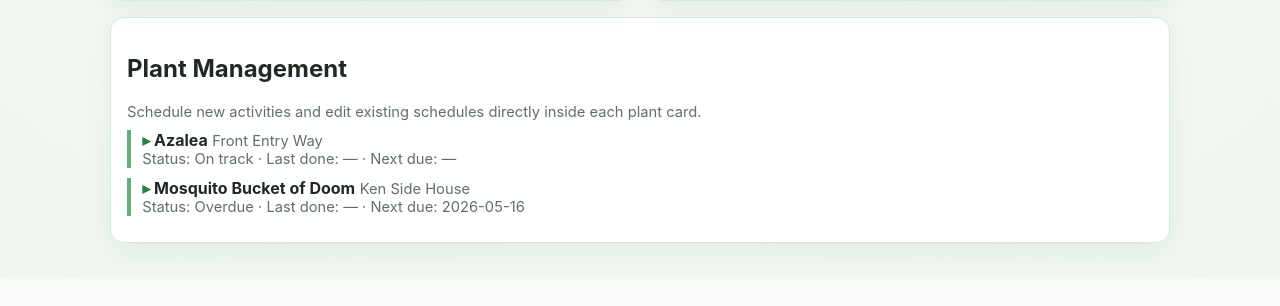
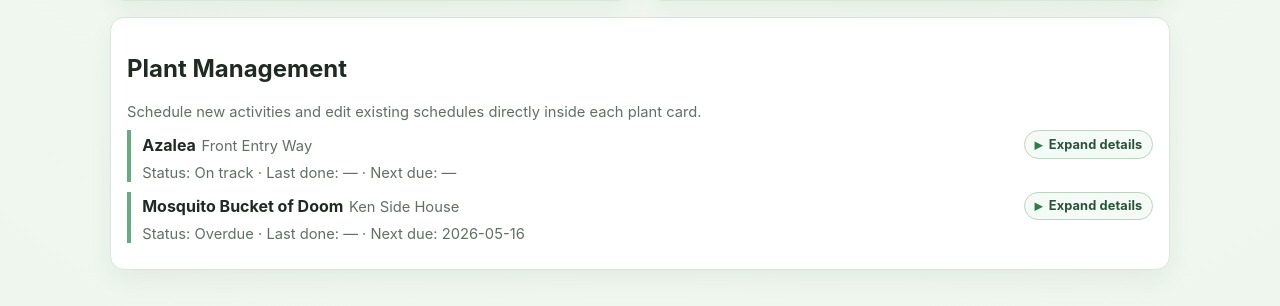
Before and after one commit to jpk300/FertilizerTracker, a Flask app: page /add in a window 1280 px wide. Shown: the part 618-924 px from the top of the page. Before the commit the page ends 884 px from the top, so only its background shows below. Run offline with Flask 3, Linux system fonts and the light colour scheme; data comes from the database, SQL or seed files in the repository; data that the repository does not hold is empty.

Commit message:
Improve plant card expand/collapse affordance

```diff
--- a/templates/add.html
+++ b/templates/add.html
@@ -35,7 +35,10 @@
 {% set summary = care_summaries[plant.id] %}
 <details class="task task-collapsible">
 <summary>
-  <strong>{{ plant.name }}</strong> <span class="small">{{ plant.location }}</span>
+  <div class="summary-main">
+    <strong>{{ plant.name }}</strong> <span class="small">{{ plant.location }}</span>
+  </div>
+  <span class="summary-toggle" aria-hidden="true"></span>
   <div class="small">Status: <span class="badge">{{ summary.status }}</span> · Last done: {{ summary.last_done.isoformat() if summary.last_done else '—' }} · Next due: {{ summary.next_due.isoformat() if summary.next_due else '—' }}</div>
 </summary>
 <div class="task-content">
--- a/templates/base.html
+++ b/templates/base.html
@@ -87,10 +87,35 @@
     }
     .task { border-left: 4px solid #68ab7f; padding-left: .7rem; margin: .6rem 0; }
     .task.overdue { border-left-color: var(--warn); }
-    .task-collapsible summary { list-style: none; cursor: pointer; }
+    .task-collapsible summary {
+      list-style: none;
+      cursor: pointer;
+      display: grid;
+      grid-template-columns: 1fr auto;
+      gap: .35rem .75rem;
+      align-items: center;
+    }
     .task-collapsible summary::-webkit-details-marker { display: none; }
-    .task-collapsible summary strong::before { content: "▾ "; color: var(--accent); }
-    .task-collapsible:not([open]) summary strong::before { content: "▸ "; }
+    .task-collapsible summary .summary-main { display: flex; align-items: baseline; flex-wrap: wrap; gap: .35rem; }
+    .task-collapsible summary .summary-toggle {
+      display: inline-flex;
+      align-items: center;
+      gap: .4rem;
+      border: 1px solid #bdd4c0;
+      border-radius: 999px;
+      padding: .22rem .6rem;
+      color: #275339;
+      background: #f4faf5;
+      font-size: .8rem;
+      font-weight: 700;
+      letter-spacing: .01em;
+      white-space: nowrap;
+    }
+    .task-collapsible summary .summary-toggle::before { content: "▾"; color: var(--accent); font-size: .95rem; }
+    .task-collapsible summary .summary-toggle::after { content: "Collapse details"; }
+    .task-collapsible:not([open]) summary .summary-toggle::before { content: "▸"; }
+    .task-collapsible:not([open]) summary .summary-toggle::after { content: "Expand details"; }
+    .task-collapsible summary .small { grid-column: 1 / -1; }
     .task-collapsible .task-content { margin-top: .55rem; }
     .button-row a { text-decoration: none; padding: .5rem .8rem; border-radius: 999px; background: rgba(47, 125, 77, 0.12); color: #1d5a36; border: 1px solid rgba(47,125,77,.25); font-weight: 600; }
     .button-row a:hover { background: rgba(47, 125, 77, 0.2); }
```
